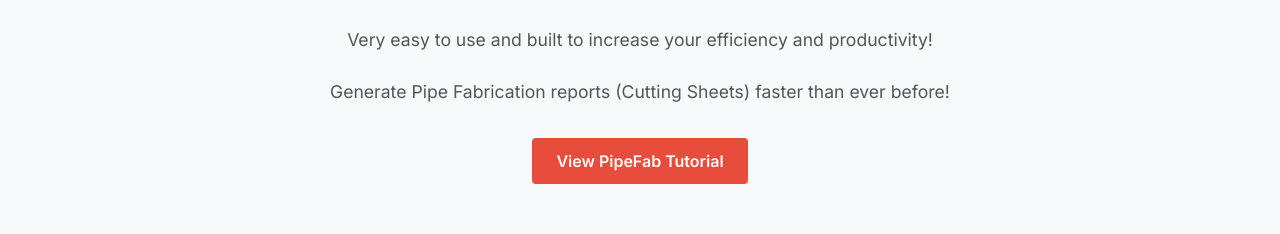
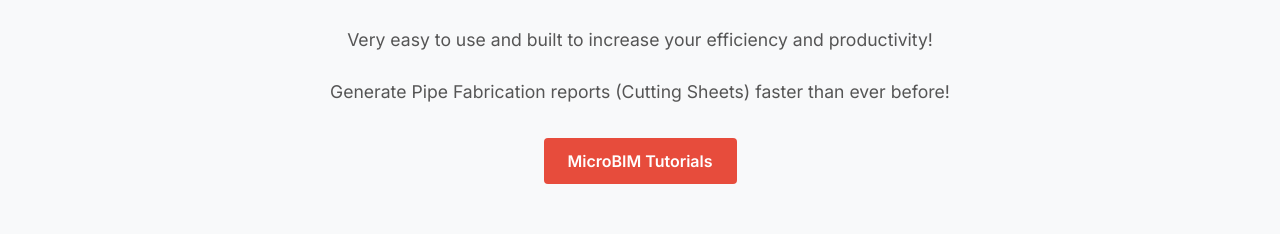
Before and after one commit to khalidfathyFL/3dfire-next, a Next.js app: page / in a window 1280 px wide. Shown: the part 4281-4515 px from the top of the page. Built offline with nearby package versions, Linux system fonts and the light colour scheme.

Commit message:
Update button text to MicroBIM Tutorials and improve dark mode styling

```diff
--- a/src/components/ToolsSection.tsx
+++ b/src/components/ToolsSection.tsx
@@ -23,7 +23,7 @@ const ToolsSection: React.FC = () => {
 
           <div className={styles.tutorialLink}>
             <Link href="https://www.microbim.net/PipeFabTutorial.html" className={styles.tutorialButton} target="_blank">
-              View PipeFab Tutorial
+              MicroBIM Tutorials
             </Link>
           </div>
         </div>
--- a/src/styles/ToolsSection.module.css
+++ b/src/styles/ToolsSection.module.css
@@ -55,6 +55,11 @@
   font-size: 1.1rem;
   line-height: 1.6;
   color: #555;
+  transition: color 0.3s ease;
+}
+
+:global(html.dark-mode) .toolsContent p {
+  color: #d1d1d1;
 }
 
 .highlight {
@@ -81,11 +86,20 @@
   border-radius: 4px;
   text-decoration: none;
   font-weight: 600;
-  transition: background-color 0.3s ease;
+  transition: background-color 0.3s ease, color 0.3s ease;
+}
+
+:global(html.dark-mode) .tutorialButton {
+  background-color: #d63031;
+  color: #f5f5f5;
 }
 
 .tutorialButton:hover {
   background-color: #c0392b;
+}
+
+:global(html.dark-mode) .tutorialButton:hover {
+  background-color: #b71c1c;
 }
 
 @media (max-width: 768px) {
```
